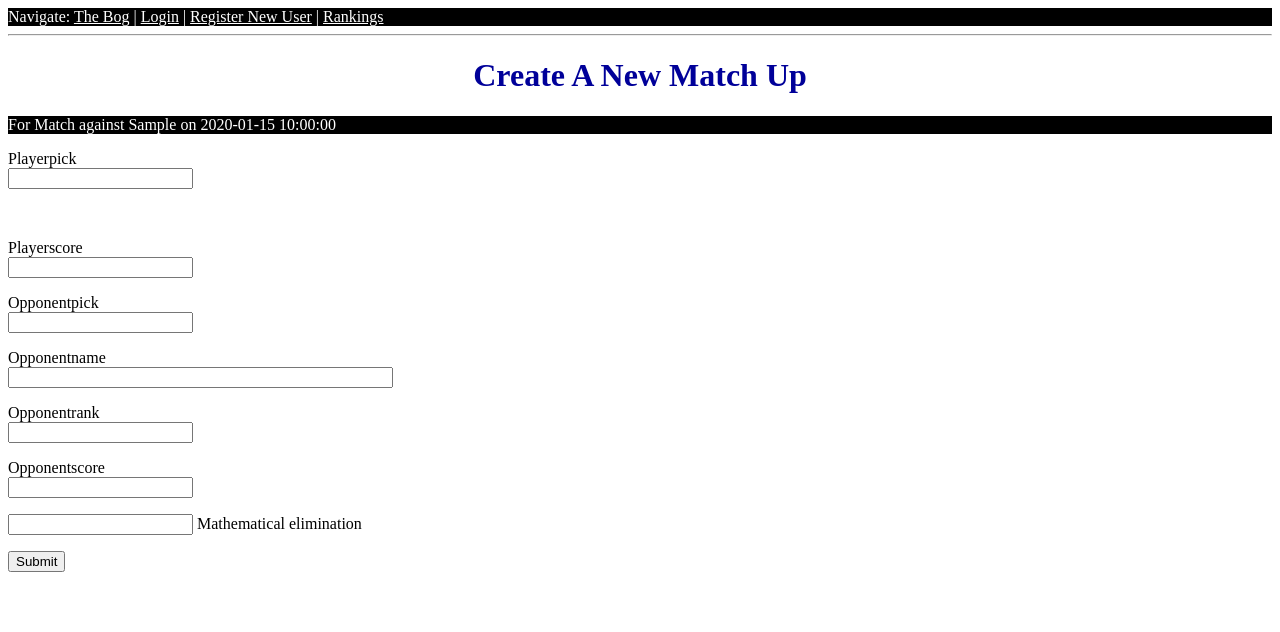
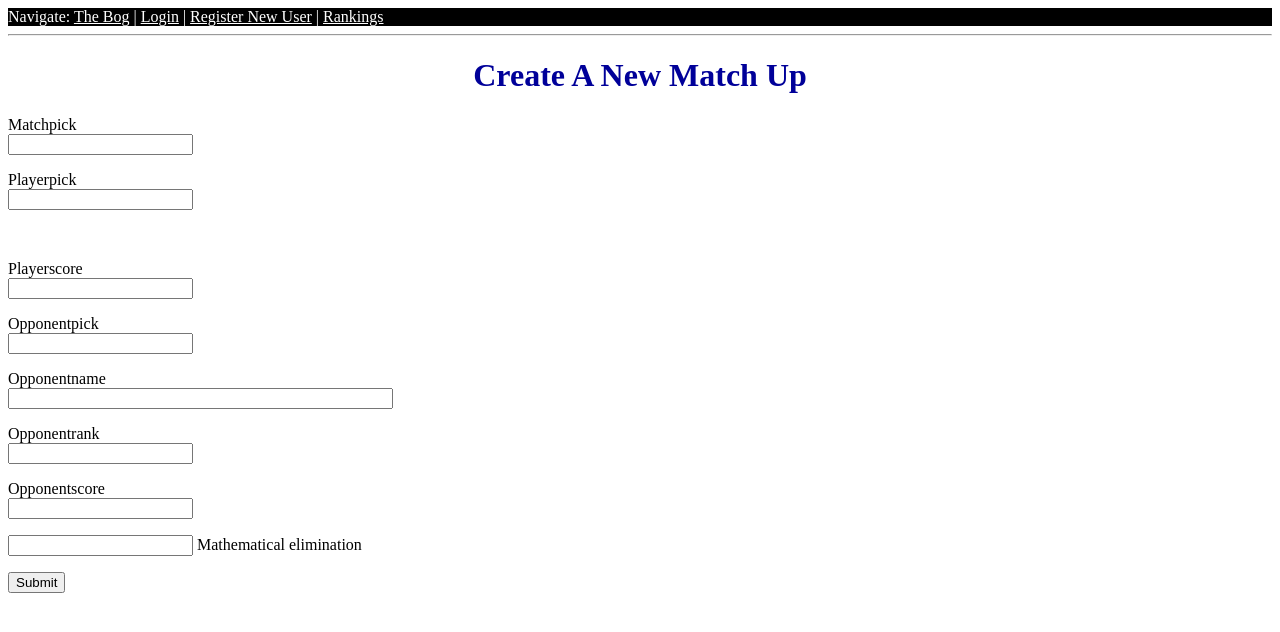
Before and after one commit to paulecar/Team9, a Flask app: template team9/templates/addmatchup.html in a window 1280 px wide. Shown: the top 632 px of the page. Run offline with Flask 2, Linux system fonts and the light colour scheme; the template is opened without the code that fills it: most values are stand-ins (such as "Sample title", 1, 10 or a date in 2020); form fields are guessed from the names that the template uses; parts of the project's set-up code (start-up, migrations or seed data) failed here and were passed over; some libraries are stand-ins or nearby versions.

Commit message:
Added match picker for results

```diff
--- a/team9/routes.py
+++ b/team9/routes.py
@@ -108,8 +108,6 @@ def addmatch():
 
 @team9.route('/addmatchup', methods=['GET', 'POST'])
 def addmatchup():
-    # Get the current Match
-    current_match = Match.query.order_by(Match.MatchDate.desc()).first()
     form = AddMatchUp()
     if form.validate_on_submit():
         # If 'New Player' selected then use the form input field,
@@ -137,7 +135,7 @@ def addmatchup():
                           MyPlayerWire=race[0],
                           MyPlayerScore=form.playerscore.data,
                           OpponentScore=form.opponentscore.data,
-                          Match_ID=current_match.idmatch,
+                          Match_ID=form.matchpick.data,
                           MyPlayerActual=form.playerscore.data - wire,
                           OpponentActual=form.opponentscore.data - oppwire,
                           WinLose=result)
@@ -147,7 +145,7 @@ def addmatchup():
               format(form.playerpick.data, form.playerrank.data, opponent_entered, form.opponentrank.data))
         return redirect(url_for('index'))
     # Renders on the GET of when the input does not validate
-    return render_template('addmatchup.html', title='Add MatchUp', form=form, cm=current_match)
+    return render_template('addmatchup.html', title='Add MatchUp', form=form)
 
 @team9.route('/bogman', methods=['GET', 'POST'])
 def bogman():
--- a/team9/templates/addmatchup.html
+++ b/team9/templates/addmatchup.html
@@ -4,7 +4,14 @@
     <h1>Create A New Match Up</h1>
     <form action="" method="post">
         {{ form.hidden_tag() }}
-        <div><p>For Match against {{cm.OpposingTeam}} on {{cm.MatchDate}}</p></div>
+        <p>
+            {{ form.matchpick.label }}
+            <br>
+            {{ form.matchpick() }}
+            {% for error in form.matchpick.errors %}
+                <span style="color: red;">[{{ error }}]</span>
+            {% endfor %}
+        </p>
         <p>
             {{ form.playerpick.label }}
             <br>
```
Also changed, not shown: team9/forms.py (+10 -2 lines).
